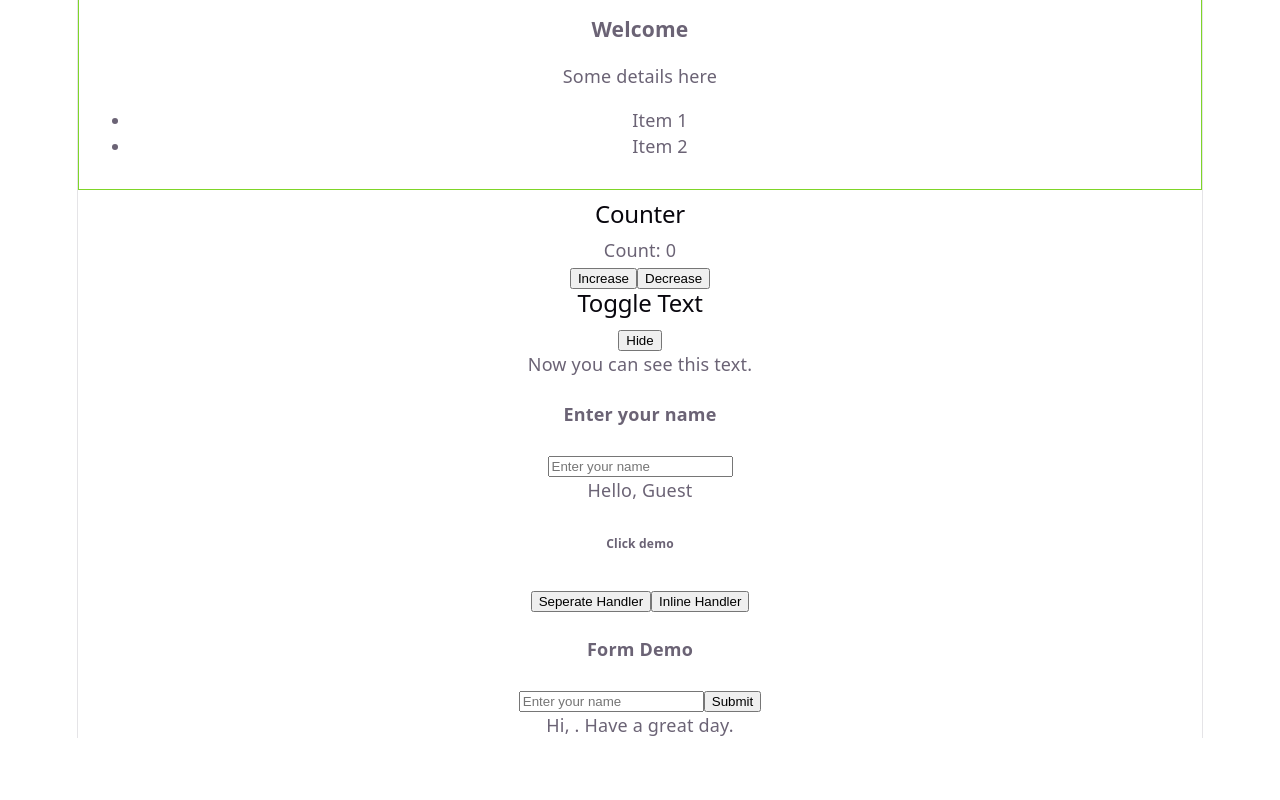
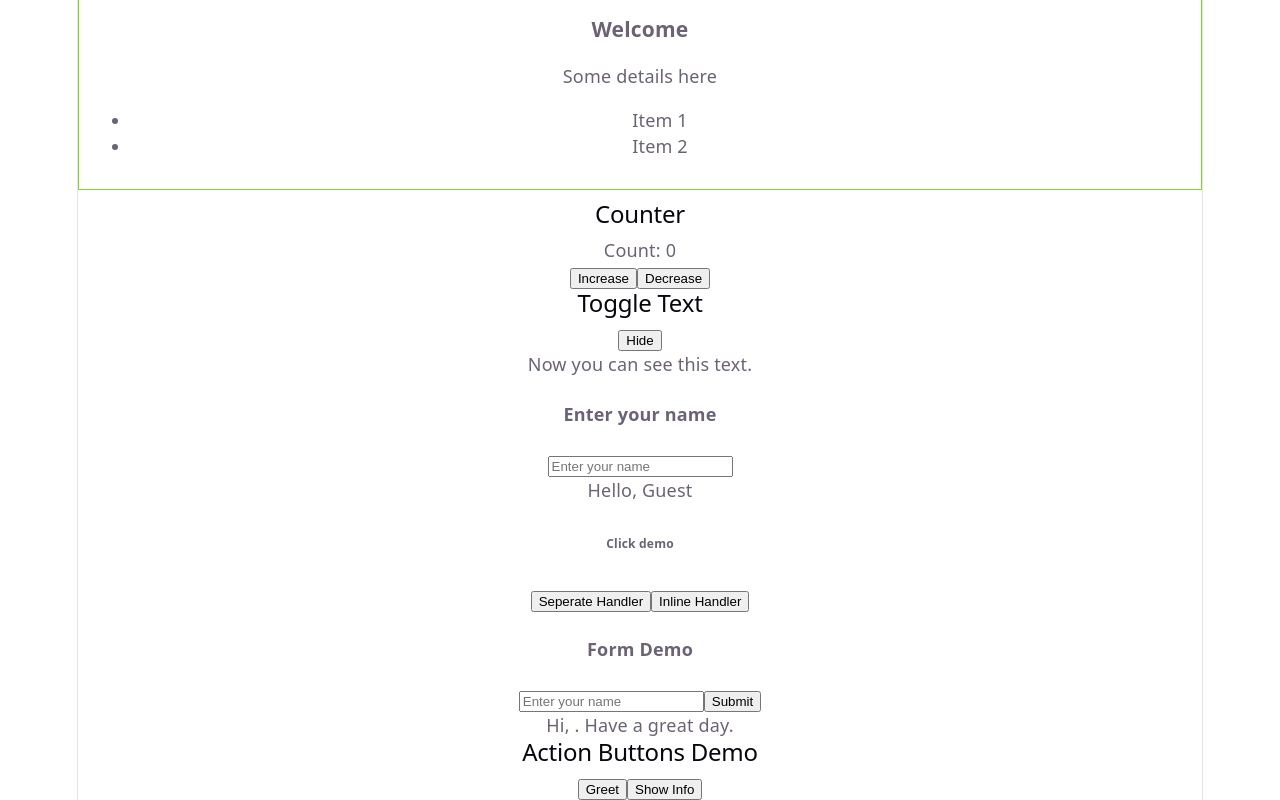
Before and after one commit to ngeethika15/SW_CSE_B1.4_Internship, a React (Vite) app in the folder Day/day13/: page / in a window 1280 px wide. Shown: the part 794-1594 px from the top of the page. Before the commit the page ends 1532 px from the top, so only its background shows below. Built offline with nearby package versions, Linux system fonts and the light colour scheme.

Commit message:
Add ActionButtons component to App

```diff
--- a/Day/day13/src/App.jsx
+++ b/Day/day13/src/App.jsx
@@ -12,6 +12,7 @@ import NameInput from "./components/StateThree";
 
 import ClickDemo from "./components/EventHandling";
 import FormDemo from "./components/EventHandlingTwo";
+import ActionButtons from "./components/EventHandlingThree";
 
 const name = "Amay";
 const isLoggedIn = false;
@@ -54,6 +55,7 @@ function App() {
 
       <ClickDemo/>
       <FormDemo/>
+      <ActionButtons/>
     </>
 
   )
```
